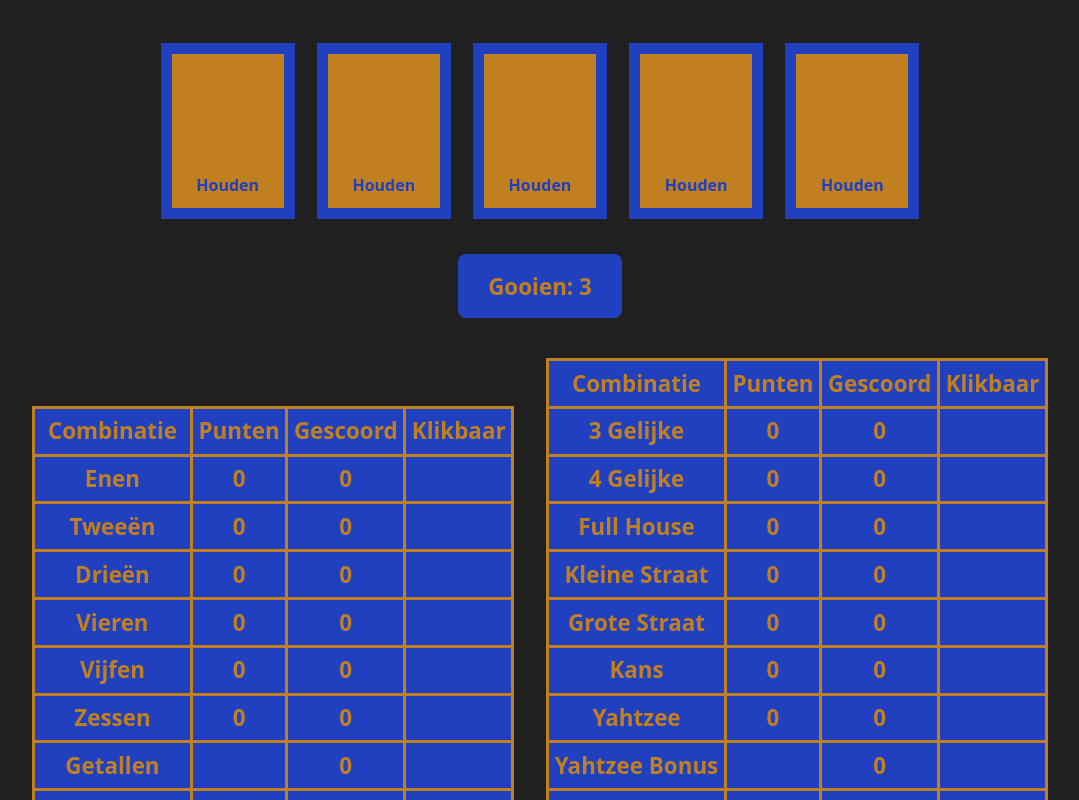
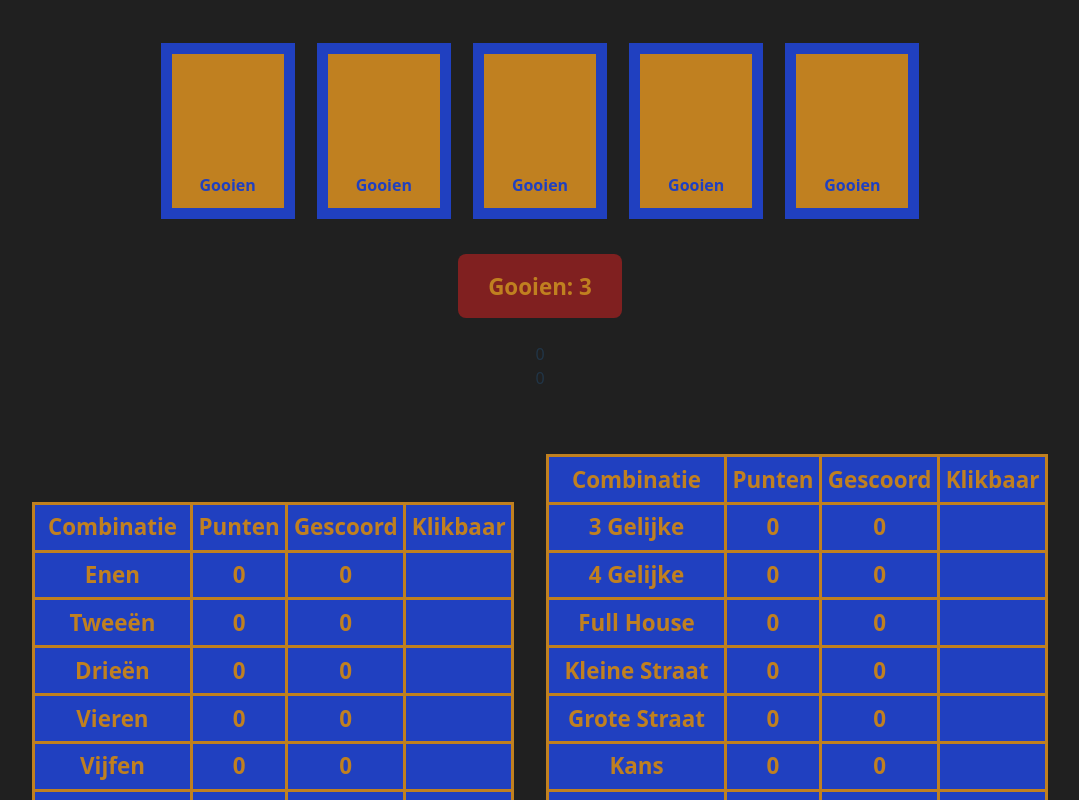
Before and after one commit to janderkkotlarski/vue_yahtzee, a Vue app: page / in a window 1280 px wide. Shown: the top 800 px of the page, without its empty margins (100-1179 px from the left). Built offline with nearby package versions, Linux system fonts and the light colour scheme.

Commit message:
At times another click reveals code that works as intended

```diff
--- a/src/components/Dice.vue
+++ b/src/components/Dice.vue
@@ -3,6 +3,7 @@ import Line from './Line.vue';
 
 // Makes conditional displaying easier
 const normal = '______';
+const invert = 'invert';
 
 // Default is for empty die
 const eyeValue = defineModel('eyeValue', {type: Number, default: 0});
@@ -24,7 +25,7 @@ const diceLines = [
             :selected="diceLine.lines[eyeValue]"
             :inversion="inverted"
         />
-        <b v-if="inverted === normal">Werpen</b>
-        <b v-else>Houden</b>
+        <b v-if="inverted === invert">Houden</b>
+        <b v-else>Gooien</b>
     </div>
 </template>
--- a/src/components/Roller.vue
+++ b/src/components/Roller.vue
@@ -10,6 +10,7 @@ const maxClicks = 3;
 
 const normal = '______';
 const invert = 'invert';
+const starts = 'starts';
 
 const buttonMessage = 'Gooien: ';
 
@@ -47,7 +48,7 @@ const roll = () => Math.floor(valueMax * Math.random()) + 1;
 // Do the same for the publicDice defineModel object
 const diceArrayFilling = () => {
     for (let index = 1; index <= diceAmount; ++index) {
-        diceLine.value.dice.push({id: index, rolled: 0, inversion: invert});
+        diceLine.value.dice.push({id: index, rolled: 0, inversion: starts});
     }
 
     diceLine.value.clicked = maxClicks;
@@ -61,7 +62,7 @@ const diceArrayReset = () => {
         const cubid = cuboid(index);
 
         cubid.rolled = 0;
-        cubid.inversion = invert;
+        cubid.inversion = starts;
     }
 
     diceLine.value.clicked = maxClicks;
@@ -144,5 +145,5 @@ defineExpose({
         />
     </div>
     <br />
-    <button @click="diceRolling">{{ buttonMessage }} {{ diceLine.clicked }}</button>
+    <button class="switch" @click="diceRolling">{{ buttonMessage }} {{ diceLine.clicked }}</button>
 </template>
--- a/src/components/Scorelist.vue
+++ b/src/components/Scorelist.vue
@@ -18,6 +18,14 @@ const kliksplay = locked => {
 
     return ' ';
 };
+
+const clickClass = locked => {
+    if (locked === klik) {
+        return 'switch';
+    }
+
+    return ' ';
+};
 </script>
 
 <template>
@@ -33,7 +41,9 @@ const kliksplay = locked => {
                 <td>{{ score.title }}</td>
                 <td>{{ score.scored }}</td>
                 <td>{{ score.final }}</td>
-                <td @click="$emit('locker', scoreListing, score.id)">{{ kliksplay(score.locked) }}</td>
+                <td :class="clickClass(score.locked)" @click="$emit('locker', scoreListing, score.id)">
+                    {{ kliksplay(score.locked) }}
+                </td>
             </tr>
         </table>
     </div>
--- a/src/components/Scorer.vue
+++ b/src/components/Scorer.vue
@@ -201,8 +201,6 @@ const sumUpper = () => {
     const bonus = summed >= 63 ? 35 : 0;
     arrayEntry(scoresU, 'id', 'bonus').final = bonus;
     arrayEntry(scoresU, 'id', 'upper').final = summed + bonus;
-
-    lockList(scoresU);
 };
 
 const multiYahtzee = () => {
@@ -315,10 +313,6 @@ const sumLower = () => {
     arrayEntry(scoresL, 'id', 'lower').final = summed;
     arrayEntry(scoresL, 'id', 'total').final =
         summed + extraYahtzee.value * 100 + arrayEntry(scoresU, 'id', 'upper').final;
-
-    if (fullyLocking(scoresU)) {
-        lockList(scoresL);
-    }
 };
 
 const recount = () => {
@@ -332,9 +326,17 @@ const recount = () => {
     sumLower();
 };
 
+const lockedUpper = ref(0);
+
+const lockedLower = ref(0);
+
 const lockEntry = (box, index) => {
     const score = arrayEntry(box.scores, 'id', index);
+
     if (score.locked === klik && typeof score.scored === 'number') {
+        const scoresU = scoress(scoreUpper);
+        const scoresL = scoress(scoreLower);
+
         // When another yahtzee is scored, up the bonus
         if (moreYahtzee) {
             ++extraYahtzee.value;
@@ -342,19 +344,23 @@ const lockEntry = (box, index) => {
         score.final = score.scored;
         score.locked = lock;
 
+        lockList(scoresU);
+
+        if (fullyLocking(scoresU)) {
+            lockList(scoresL);
+        }
+
         // emit('reroll');
-
-        resetParent();
-        recount();
+        if (!fullyLocking(scoresU) || !fullyLocking(scoresL)) {
+            resetParent();
+            recount();
+        } else {
+        }
     }
 };
 
 const restart = () => {
     location.reload();
-};
-
-const rerolling = () => {
-    resetParent();
 };
 
 // <Roller ref="resetRef" @recounting="recount" :numberLine="rollNumber" :diceLine="diceArray" />
@@ -365,11 +371,20 @@ const rerolling = () => {
     <br />
     <br />
 
+    <div>
+        {{ lockedUpper }}
+        <br />
+        {{ lockedLower }}
+    </div>
+
+    <br />
+    <br />
+
     <Scorelist @locker="lockEntry" :scoreListing="scoreUpper" :yahtzeeVars="{moreYahtzee, extraYahtzee}" />
     <Scorelist @locker="lockEntry" :scoreListing="scoreLower" :yahtzeeVars="{moreYahtzee, extraYahtzee}" />
 
     <br />
     <br />
 
-    <button @click="restart">Herstart</button>
+    <button class="switch" @click="restart">Herstart</button>
 </template>
--- a/src/style.css
+++ b/src/style.css
@@ -104,6 +104,11 @@ table, th, td {
   background-color: #c08020;
 }
 
+.switch {
+  color: #c08020;
+  background-color: #802020;
+}
+
 th, td {
   padding: 0.25em;
 }
@@ -127,7 +132,7 @@ th, td {
   color: #c08020;
 }
 
-.visible.invert {
+.visible.invert, .visible.starts {
   color: #2040c0;
 }
 
@@ -141,7 +146,7 @@ th, td {
   display: inline-block;
 }
 
-.dice.invert {
+.dice.invert, .dice.starts {
   color: #2040c0;
   background-color: #c08020;
 }
```
